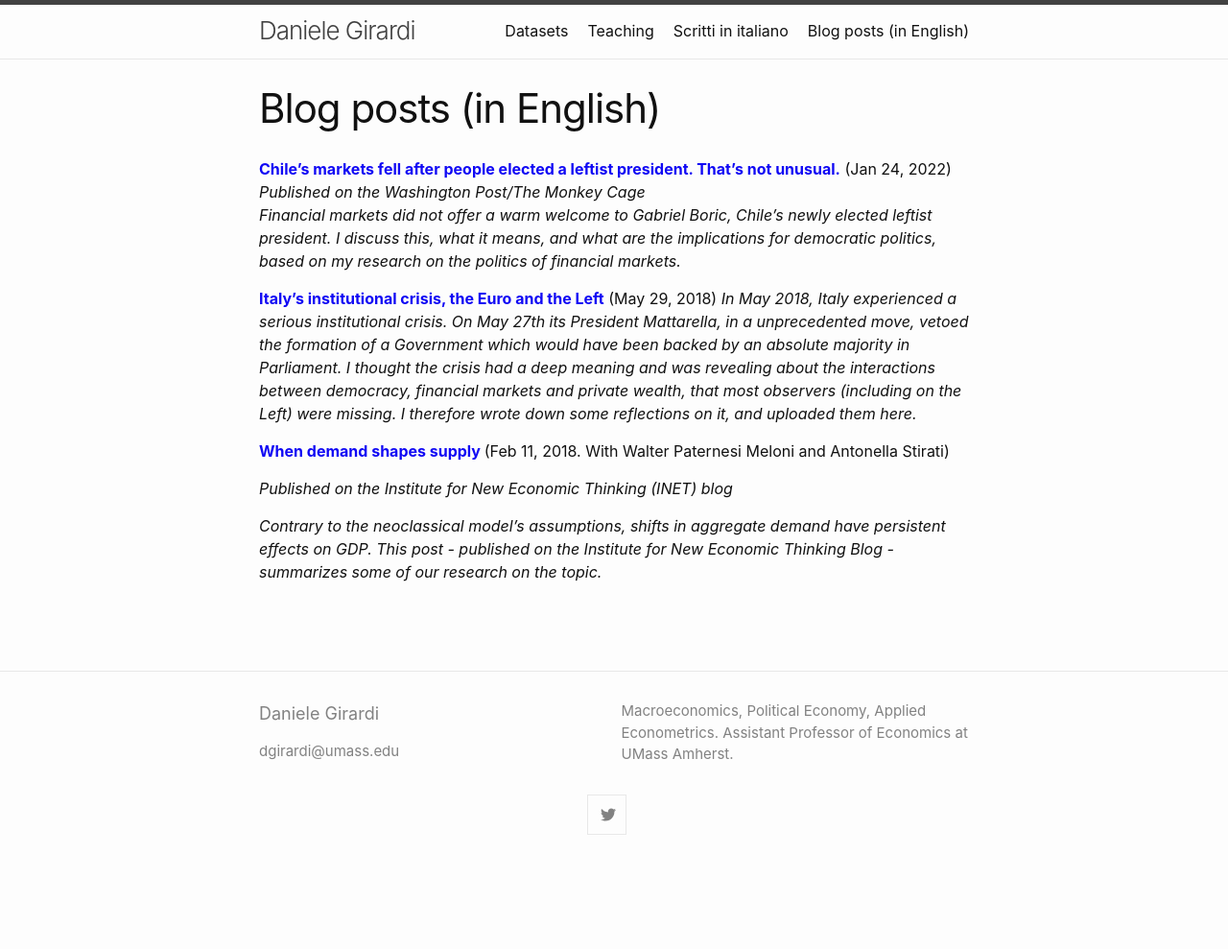
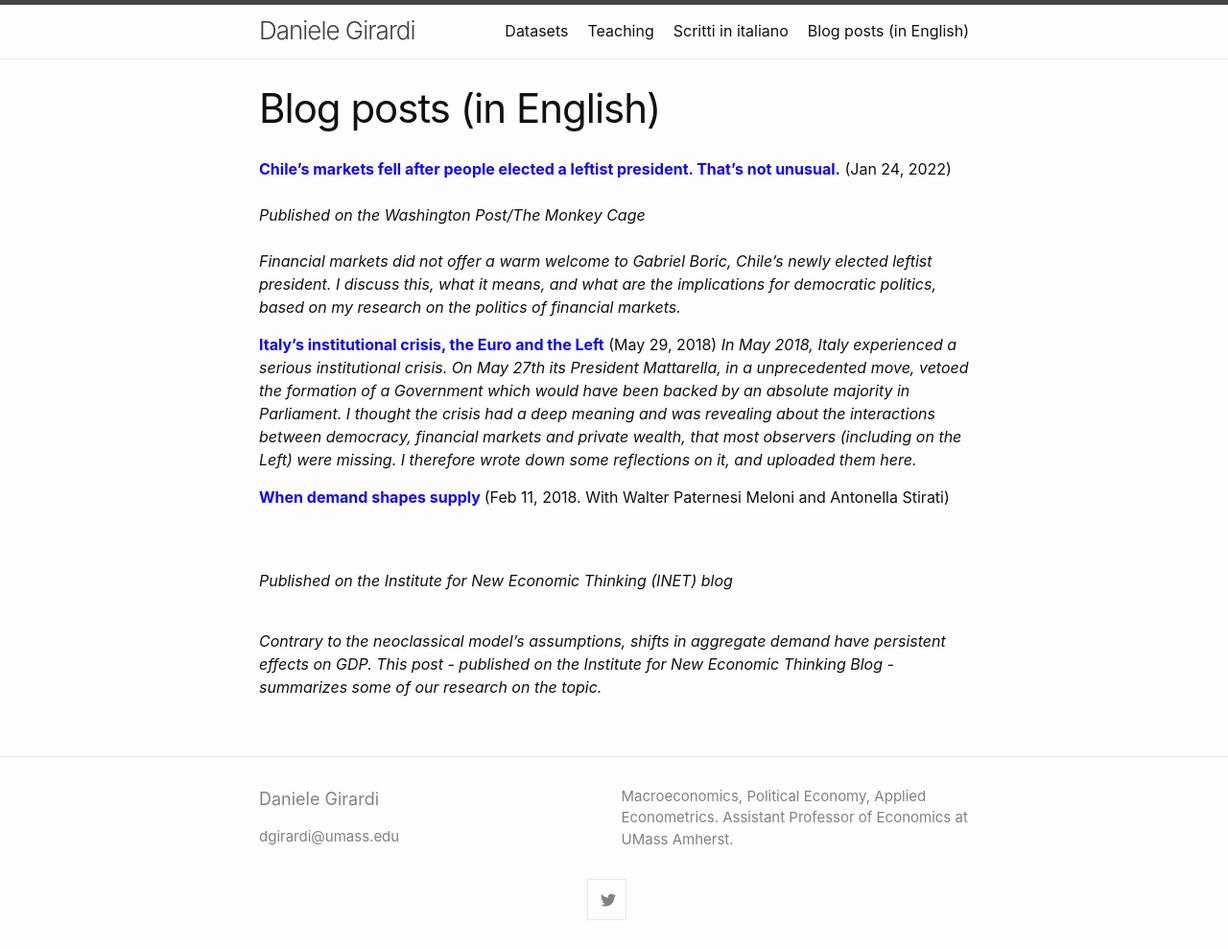
Before and after one commit to danielegirardi/danielegirardi.github.io, a Jekyll site: the page built from posts/english_posts.md, in a window 1280 px wide. Shown: the whole page at 96% size. Built offline with Jekyll 4.4.1, drawn with Linux system fonts in a browser that asks for light colours; before the commit the page ends 900 px from its top, so only the background shows below that.

Commit message:
Update english_posts.md

```diff
--- a/posts/english_posts.md
+++ b/posts/english_posts.md
@@ -6,8 +6,8 @@
 
 <style type="text/css">a {text-decoration: none; color: inherit}</style>
 
-<span style="color: #1008F4;"><strong><a href="https://www.washingtonpost.com/politics/2022/01/24/chiles-markets-fell-after-people-elected-leftist-president-thats-not-unusual/" target="_blank" rel="noopener">Chile’s markets fell after people elected a leftist president. That’s not unusual.</a></strong></span> (Jan 24, 2022)<br>
-<em> Published on the Washington Post/The Monkey Cage</em><br>
+<span style="color: #1008F4;"><strong><a href="https://www.washingtonpost.com/politics/2022/01/24/chiles-markets-fell-after-people-elected-leftist-president-thats-not-unusual/" target="_blank" rel="noopener">Chile’s markets fell after people elected a leftist president. That’s not unusual.</a></strong></span> (Jan 24, 2022)<br><br>
+<em> Published on the Washington Post/The Monkey Cage</em><br><br>
 <em>Financial markets did not offer a warm welcome to Gabriel Boric, Chile’s newly elected leftist president. I discuss this, what it means, and what are the implications for democratic politics, based on my research on the politics of financial markets. </em>
 
 <span style="color: #1008F4;"><strong><a href="https://danielegirardi.github.io/posts/may2018post" target="_blank" rel="noopener">Italy's institutional crisis, the Euro and the Left</a></strong></span> (May 29, 2018)
@@ -15,6 +15,6 @@
 
 <span style="color: #1008F4;"><strong><a href="https://www.ineteconomics.org/perspectives/blog/when-demand-shapes-supply" target="_blank" rel="noopener">When demand shapes supply </a></strong></span> (Feb 11, 2018. With Walter Paternesi Meloni and Antonella Stirati)
 
-<em> Published on the Institute for New Economic Thinking (INET) blog</em><br>
+<br><br><em> Published on the Institute for New Economic Thinking (INET) blog</em><br><br>
 
 <em>Contrary to the neoclassical model’s assumptions, shifts in aggregate demand have persistent effects on GDP. This post - published on the Institute for New Economic Thinking Blog - summarizes some of our research on the topic.</em>
```
